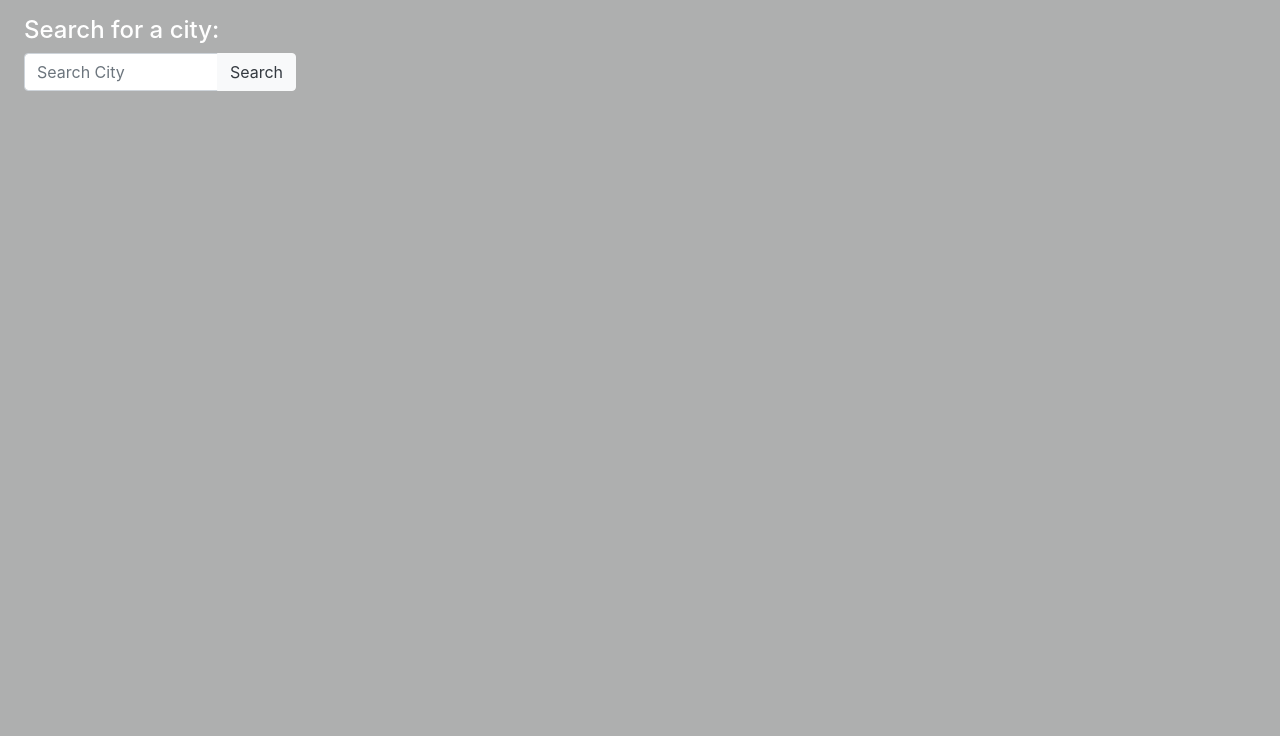
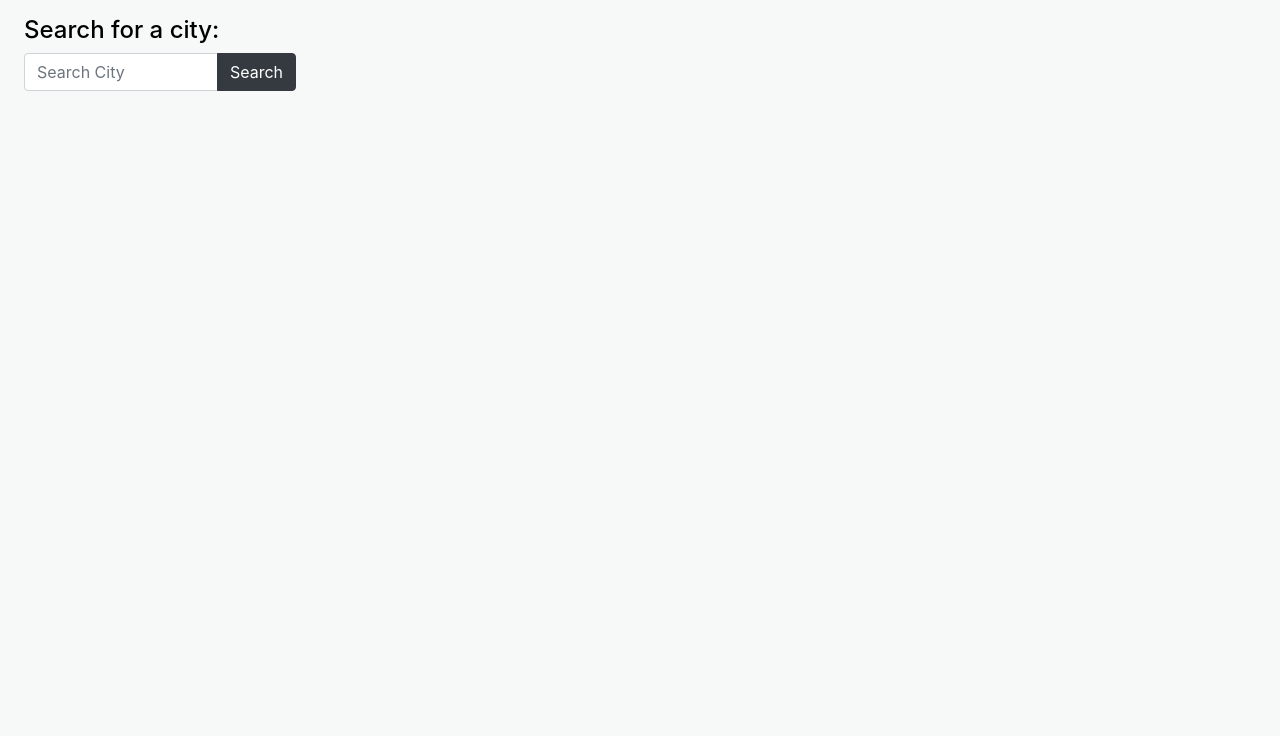
Before and after one commit to monicarangel95/Weather-Dashboard, a plain HTML site: page index.html in a window 1280 px wide. Shown: the part 64-800 px from the top of the page. Drawn offline with nearby package versions, Linux system fonts and the light colour scheme.

Commit message:
adjusting the css colors and fonts

```diff
--- a/css/style.css
+++ b/css/style.css
@@ -1,10 +1,18 @@
 
 body {
-    background-color: rgb(174, 175, 175);
-
+    background-color: rgb(247, 248, 248);
+    color: darkblue;
     background-size: 1550px;
     background-repeat: no-repeat;
 }
-.weather-card {
-    box-shadow: 0 4px 8px 0 rgba(0, 0, 0, 0.2), 0 6px 20px 0 rgba(0, 0, 0, 0.19);
+.card {
+    box-shadow: 0 4px 8px 0 rgba(13, 122, 245, 0.2), 0 6px 20px 0 rgba(0, 0, 0, 0.19);
+    background-color:lightgoldenrodyellow;
 }
+h4{
+    color: black;
+}
+
+.btn{
+    color: white;
+}
--- a/index.html
+++ b/index.html
@@ -27,7 +27,7 @@
                         aria-describedby="button-addon2" id="search-term">
                     <!-- Search for a city button -->
                     <div class="input-group-append">
-                        <button class="btn btn-outline-light text-dark btn-light  search-button" type="button"
+                        <button class="btn btn-dark" type="button"
                             id="button-addon2">Search</button>
                     </div>
                 </div>
```
